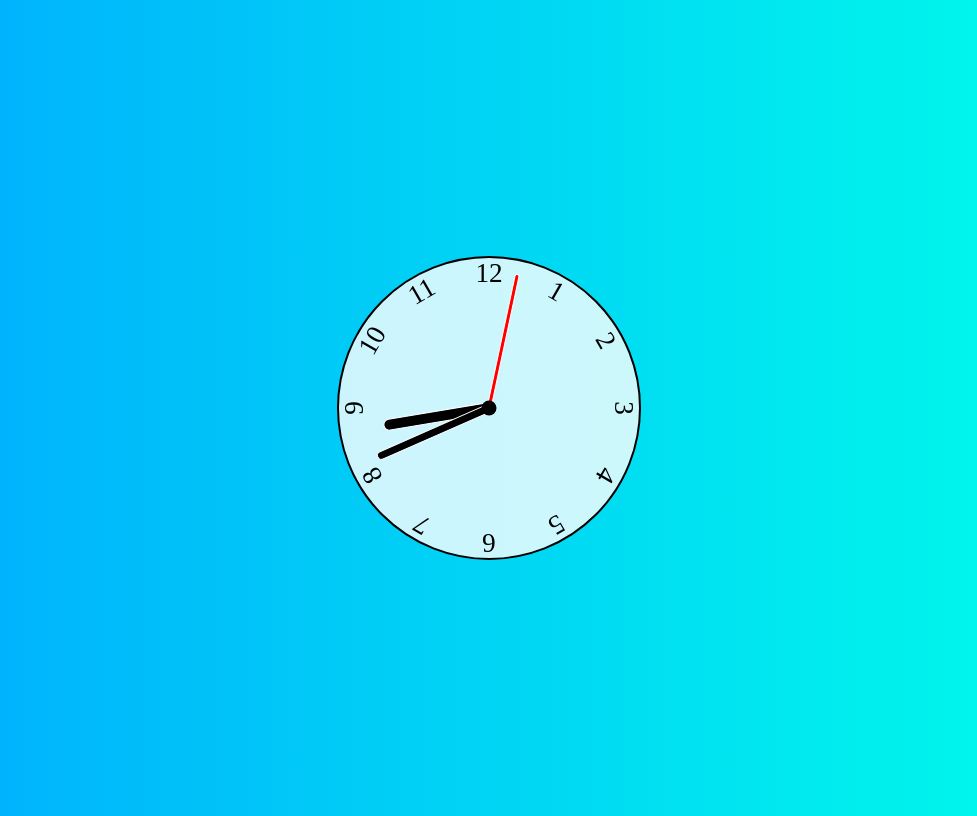
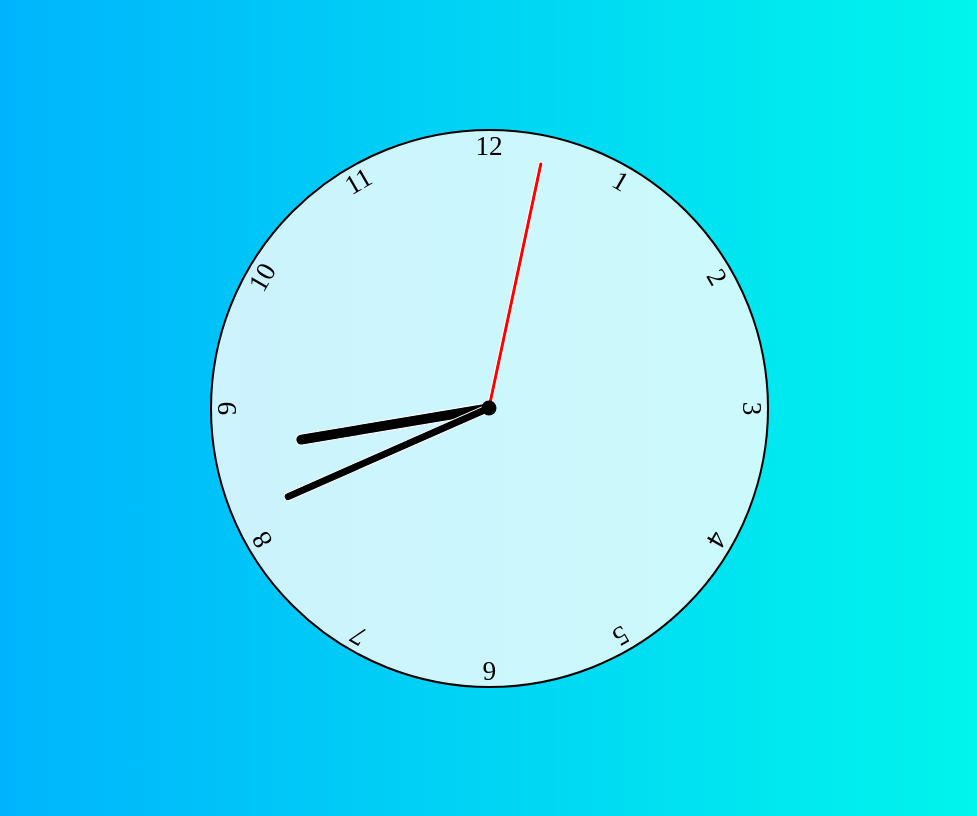
Before and after one commit to MinMitCoder/Clock, a plain HTML site: page index.html in a window 1280 px wide. Shown: the whole page, without its empty margins (151-1128 px from the left). Drawn offline with Linux system fonts and the light colour scheme.

Commit message:
Update style.css

```diff
--- a/style.css
+++ b/style.css
@@ -13,8 +13,8 @@ body {
 }
 
 .clock {
-    width: 300px;
-    height: 300px;
+    width: 555px;
+    height: 555px;
     background-color: rgba(255, 255, 255, .8);
     border-radius: 50%;
     border: 2px solid black;
```
